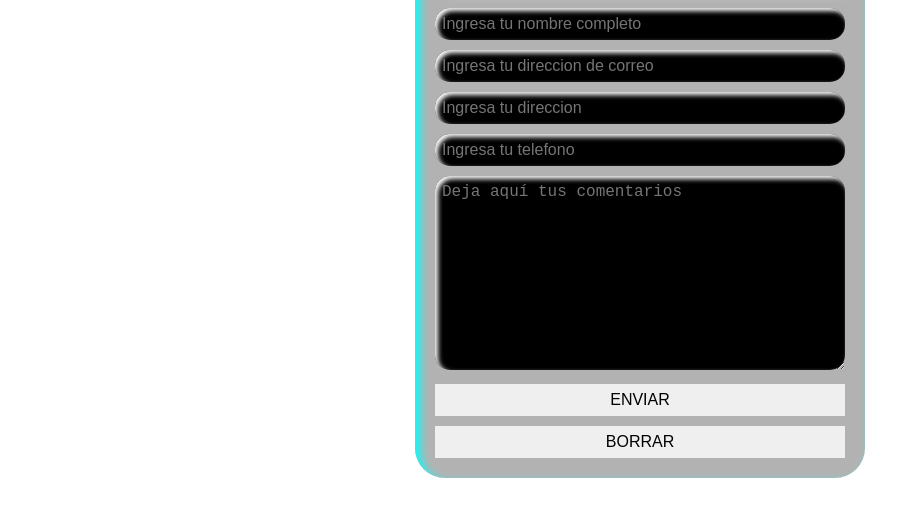
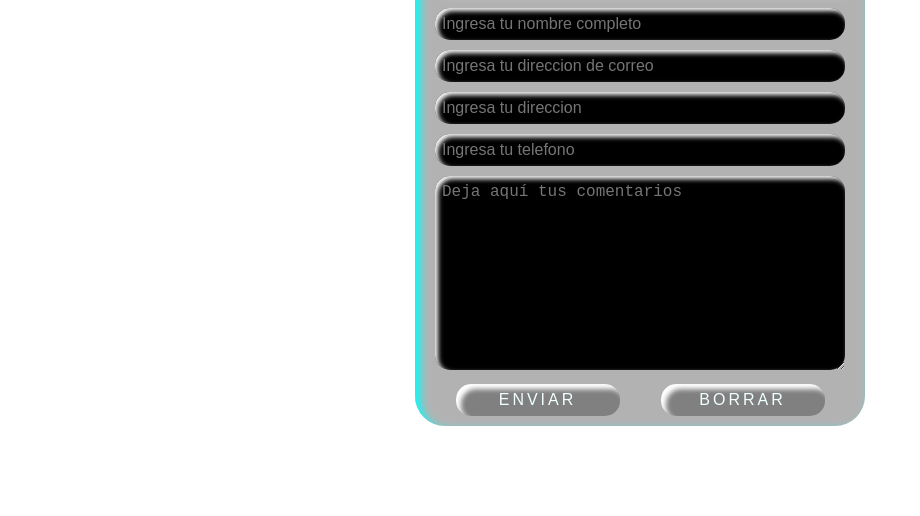
Before and after one commit to mikeiscuaa/Practica09, a plain HTML site: page index.html in a window 1280 px wide. Shown: the part 202-718 px from the top of the page, without its empty margins (0-920 px from the left). Drawn offline with Linux system fonts and the light colour scheme.

Commit message:
cuarto commit segunda rama

```diff
--- a/estilos/estilos.css
+++ b/estilos/estilos.css
@@ -59,3 +59,28 @@ textarea{
     box-shadow: white 3px 3px 5px inset;
     border-radius: 15px;
 }
+/*ahora seleccionamos la clase btn, esta solamente la tienen los botones como se muestra en el html*/
+.btn{
+    border-radius: 15px;
+    background-color: gray;
+    box-shadow: white 5px 5px 5px inset;
+    color: azure;
+    width: 40%;
+    margin: auto;
+    letter-spacing: 3px;
+    /*vamos a agregarle una pequeña animacion en el evento hover, el primer argumento es a todos los elementos, despues cuanto va a durar la animacion, despues la distribucion de animacion(ease) y por ultimo el retardo(1 segundo)*/
+
+}
+/*ahora vamos a centrar los botones, como estan dentro de una caja llamada "botones" la llamamos así*/
+.botones{
+    display:flex;
+    justify-content: space-between;
+}
+/*ahora si vamos a agregar la animacion, podemos agregar mas animacion*/
+.btn:hover{
+    transition: all 3s ease .3s;
+    background-color: rgba(200,0,0,0.5);
+    transform: scale(1.2) rotate3d(0,1,0,720deg);
+    color:aqua;
+    letter-spacing: 14px;
+}
```
